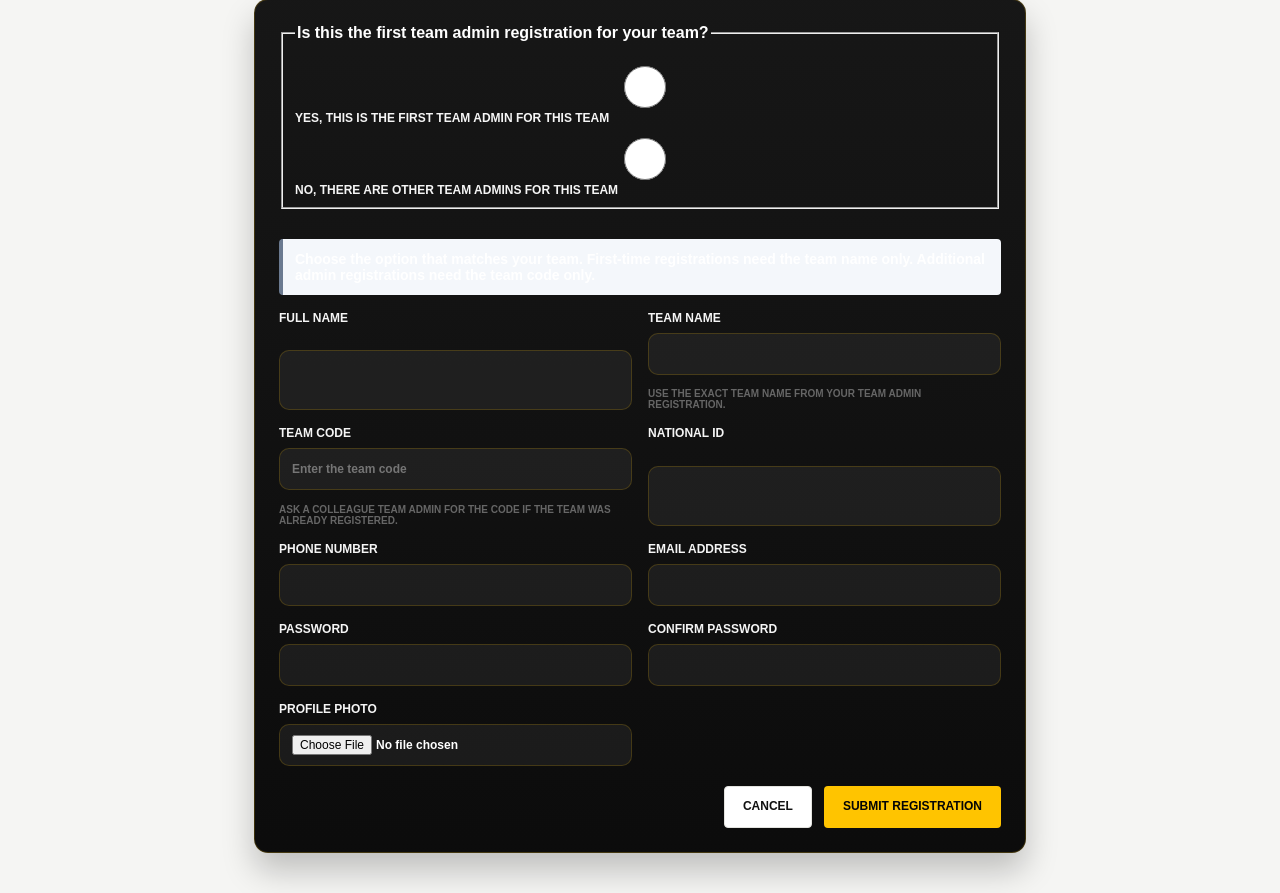
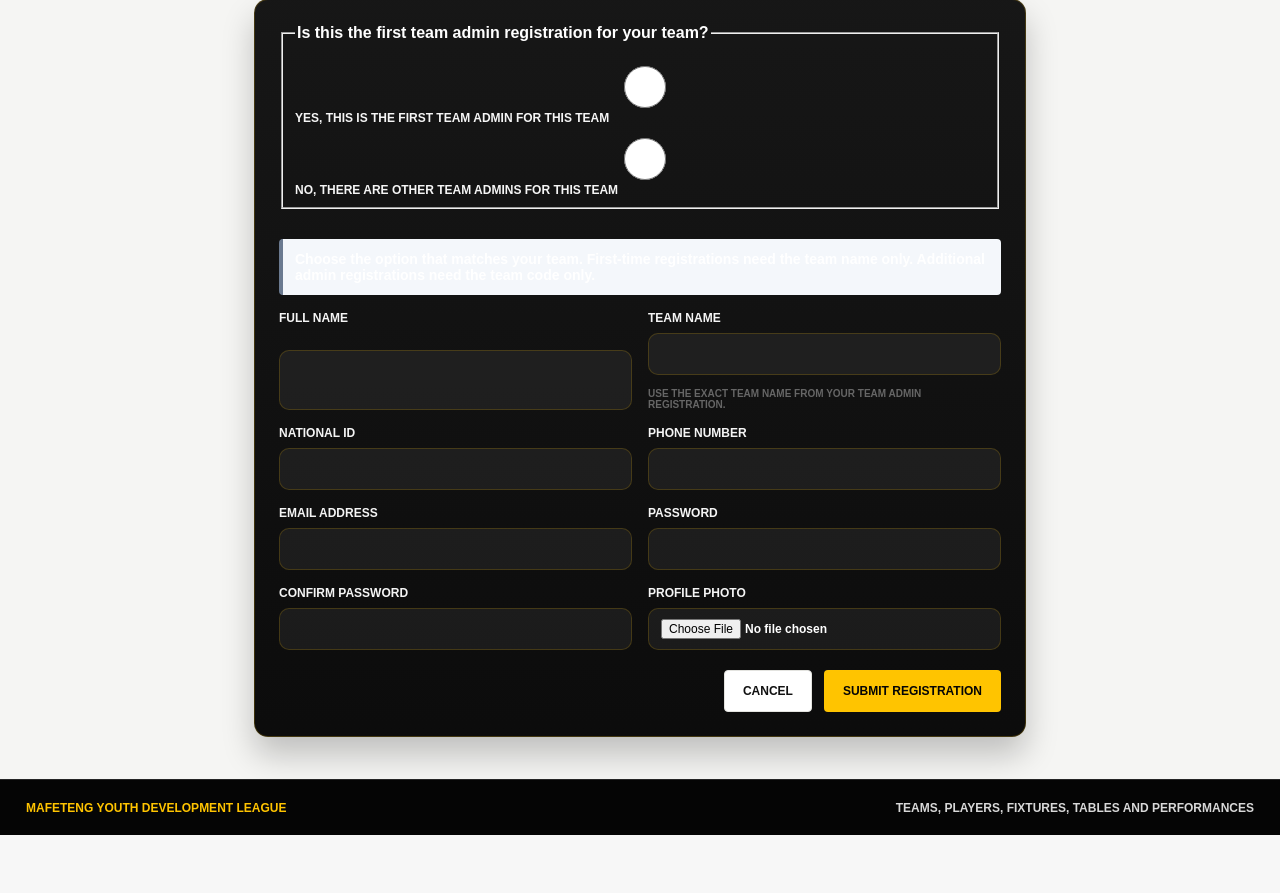
Before and after one commit to DennisRabele/Mafeteng-Youth-League, a FastAPI app: page /register/team-admin in a window 1280 px wide. Shown: the part 194-1087 px from the top of the page. After the commit the page ends 1029 px from the top, so only its background shows below. Run offline with FastAPI, Linux system fonts and the light colour scheme.

Commit message:
Hide team code on first team admin registration

```diff
--- a/app/templates/team_admin_register.html
+++ b/app/templates/team_admin_register.html
@@ -50,7 +50,7 @@
         <input id="team_name_input" name="team_name" value="{{ form_data.team_name if form_data else '' }}" {% if is_first is not false %}required{% endif %}>
         <small style="display:block; margin-top:0.35rem; color:#666;">Use the exact team name from your Team Admin registration.</small>
       </label>
-      <label id="team_code_field" {% if is_first != false %}hidden{% endif %}>Team Code
+      <label id="team_code_field" style="{% if is_first != false %}display:none;{% endif %}">Team Code
         <input id="team_code_input" name="team_code" value="{{ form_data.team_code if form_data else '' }}" {% if is_first is false %}required{% endif %} placeholder="Enter the team code">
         <small style="display:block; margin-top:0.35rem; color:#666;">Ask a colleague Team Admin for the code if the team was already registered.</small>
       </label>
@@ -94,6 +94,7 @@
       teamNameField.hidden = false;
       teamNameInput.required = true;
       teamCodeField.hidden = true;
+      teamCodeField.style.display = 'none';
       teamCodeInput.required = false;
       teamCodeInput.value = '';
       if (modeNotice) {
@@ -106,6 +107,7 @@
       teamNameInput.required = false;
       teamNameInput.value = '';
       teamCodeField.hidden = false;
+      teamCodeField.style.display = '';
       teamCodeInput.required = true;
       if (modeNotice) {
         modeNotice.textContent = 'This team already has another admin. The team code is required, and the team name will be pulled from the existing team record.';
```
